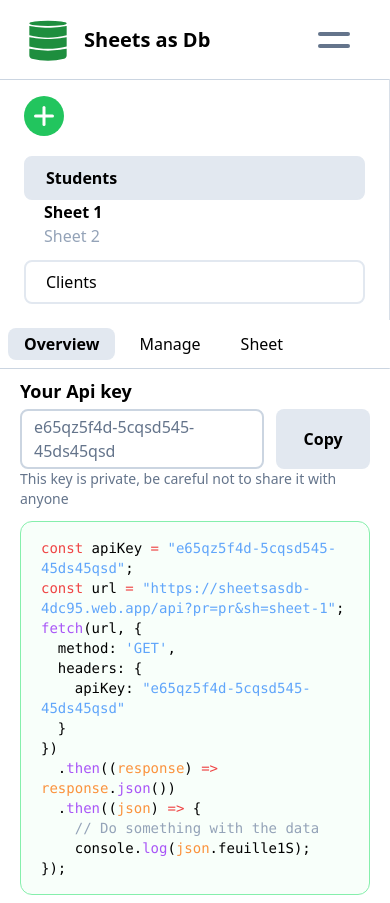
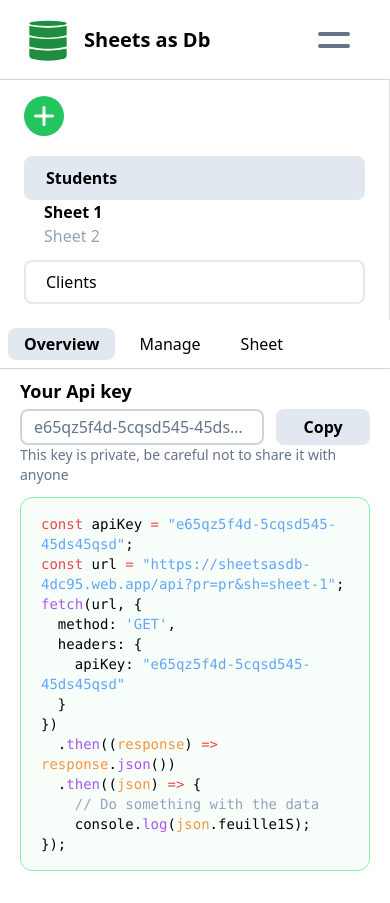
Before and after one commit to bengaudry/sheetsasdb, a React (Vite) app: page /dashboard in a window 390 px wide. After the commit the page ends 879 px from the top, so only its background shows below. Built offline with nearby package versions, Linux system fonts and the light colour scheme.

Commit message:
Upgrades in responsivness

```diff
--- a/src/components/Dashboard/sub-pages/Overview.tsx
+++ b/src/components/Dashboard/sub-pages/Overview.tsx
@@ -19,7 +19,7 @@ export function Overview(props: props) {
       <div className="flex flex-row gap-3">
         <div
           id="api-key-input"
-          className="w-full md:w-max border-2 border-slate-300 rounded-lg px-3 py-1 text-slate-500 outline-none focus:text-black"
+          className="w-full md:w-max border-2 border-slate-300 rounded-lg px-3 py-1 text-slate-500 outline-none truncate"
         >
           {apiKey}
         </div>
--- a/src/components/Navbar/Navbar.tsx
+++ b/src/components/Navbar/Navbar.tsx
@@ -50,7 +50,7 @@ export default function Navbar() {
                   className={({ isActive }) =>
                     activeClassName({
                       onlyBase: "font-normal",
-                      base: "flex flex-row items-center bg-green-500 text-white transition-colors duration-300 hover:bg-green-600 px-6 py-2 rounded-full",
+                      base: "flex flex-row items-center bg-green-500 text-white transition-colors duration-300 md:hover:bg-green-600 px-6 py-2 rounded-full",
                       active: "font-semibold",
                       isActive: isActive,
                     })
```
